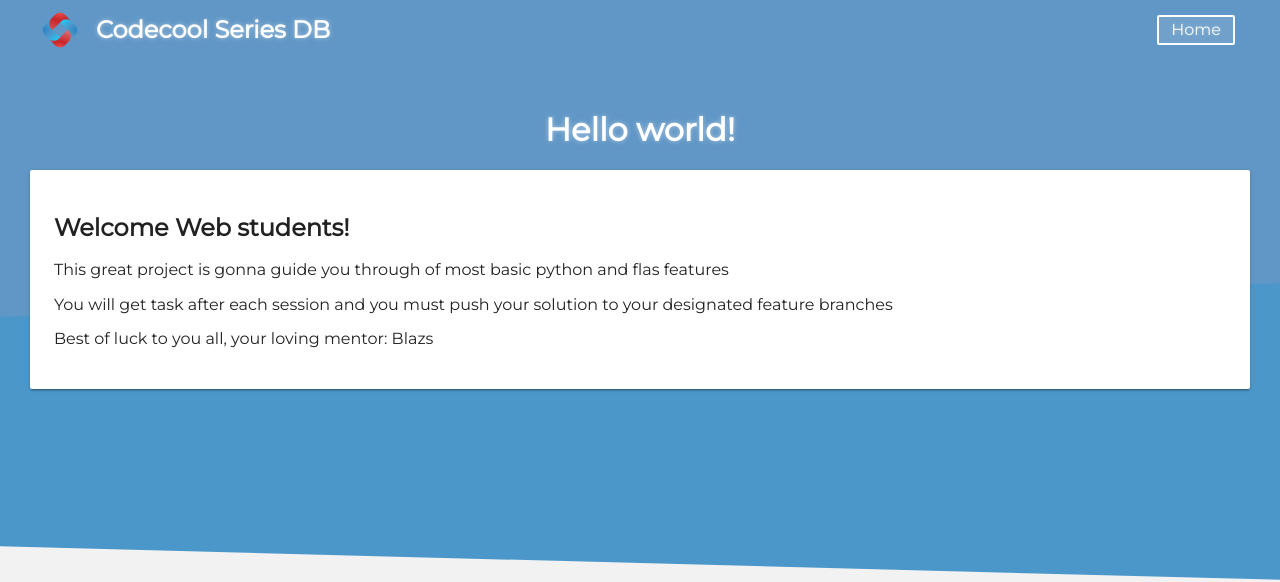
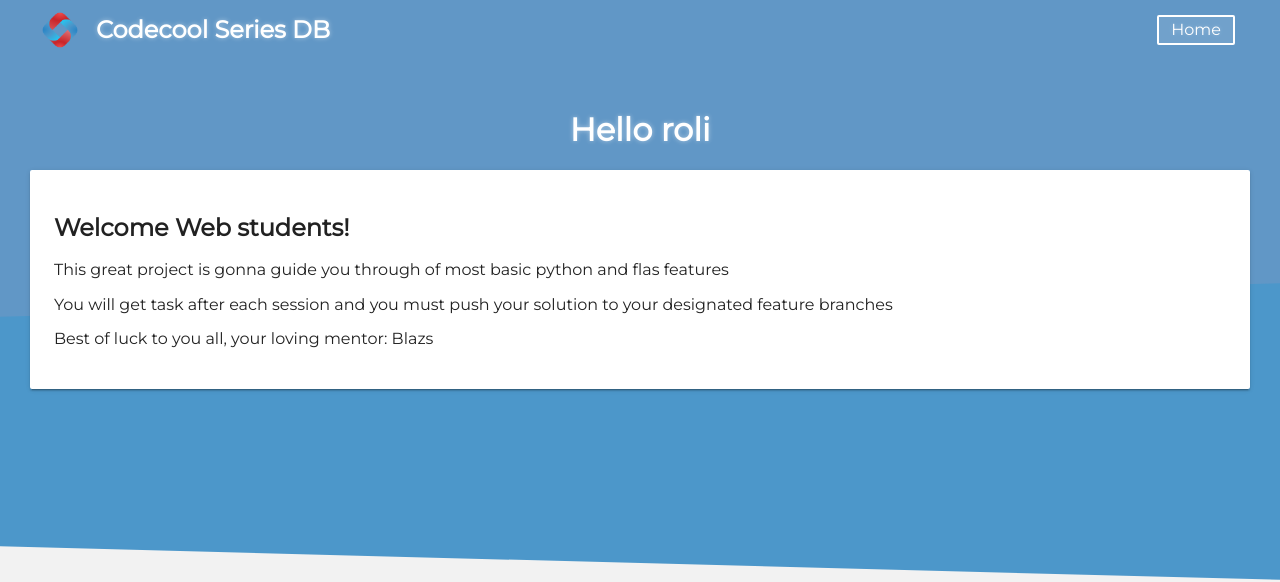
Before and after one commit to blazsando/web-practice, a Flask app: page / in a window 1280 px wide. Shown: the top 582 px of the page. Run offline with Flask 2, Linux system fonts and the light colour scheme.

Commit message:
add task 3 solution

```diff
--- a/main.py
+++ b/main.py
@@ -4,8 +4,9 @@ app = Flask('web-practice')
 
 
 @app.route('/')
-def index():
-    return render_template('home.html')
+@app.route('/home/<user>')
+def index(user='roli'):
+    return render_template('home.html', user=user)
 
 
 def main():
--- a/templates/home.html
+++ b/templates/home.html
@@ -1,7 +1,8 @@
 {% extends 'index.html' %}
 
 {% block content %}
-    <h1 class="title text-center">Hello world!</h1>
+
+    <h1 class="title text-center">Hello {{ user }}</h1>
         <div class="card">
             <h2>Welcome Web students!</h2>
             <p>This great project is gonna guide you through of most basic python and flas features</p>
```
